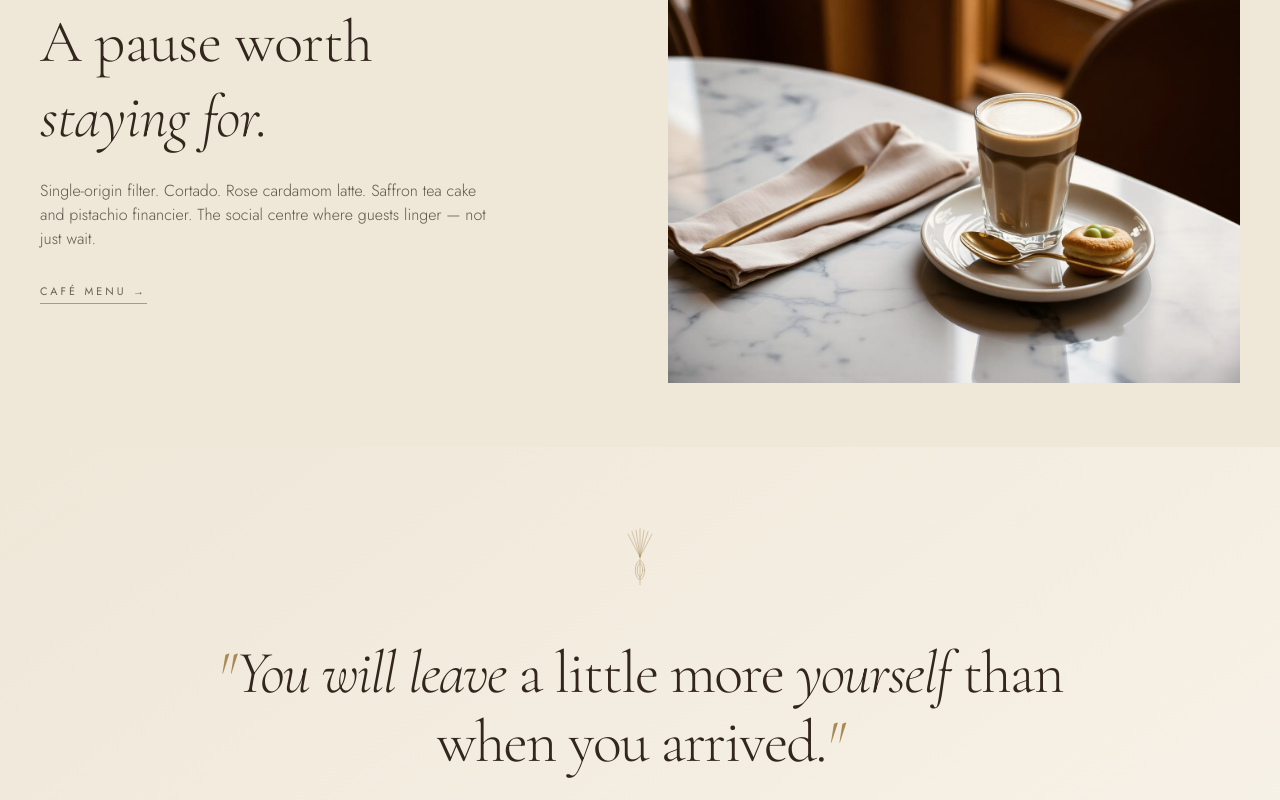
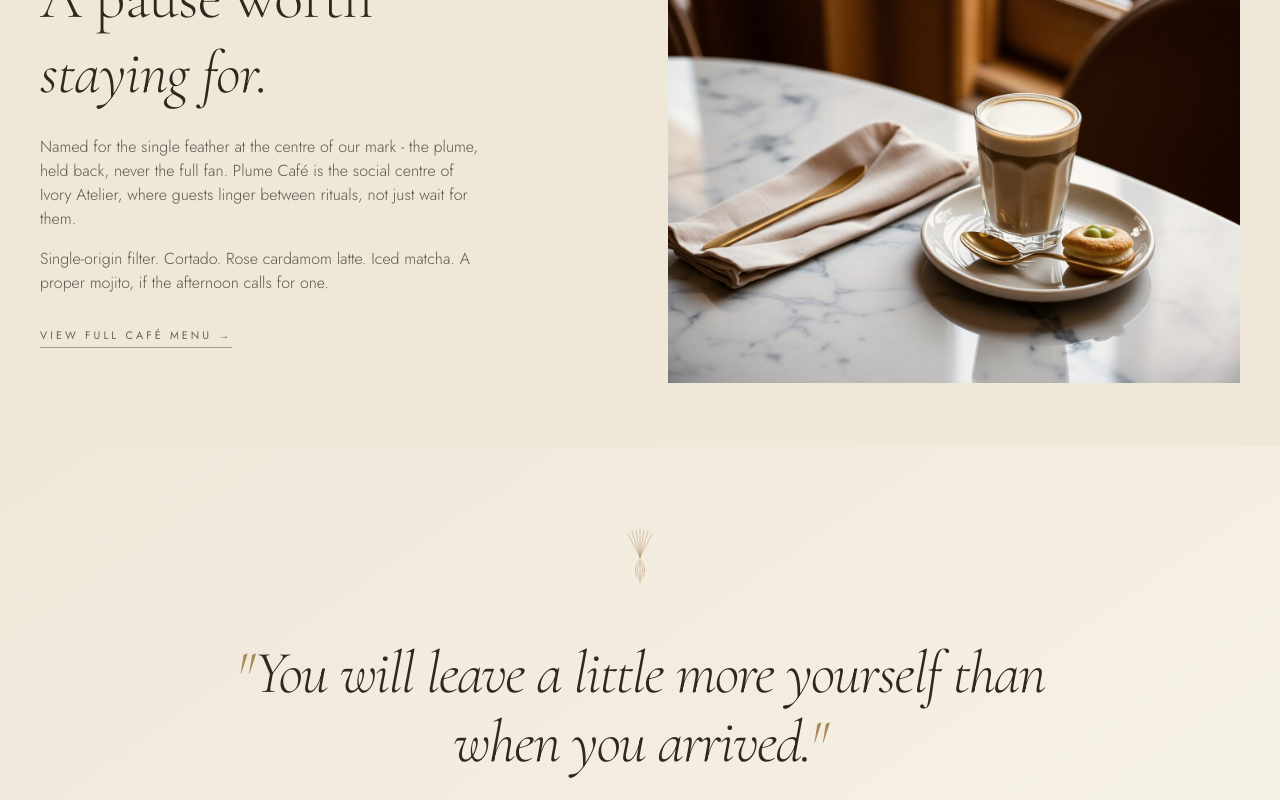
Before and after one commit to rahilmemdani/ivory-test-dep, a Next.js app: page / in a window 1280 px wide. Shown: the part 3560-4360 px from the top of the page. Built offline with nearby package versions, Linux system fonts and the light colour scheme.

Commit message:
Added Plume Cafe details

```diff
--- a/app/page.tsx
+++ b/app/page.tsx
@@ -249,22 +249,26 @@ export default function Home() {
       <section className="mx-auto flex max-w-[1400px] flex-col justify-center px-5 py-12 sm:px-10 sm:py-16">
         <div className="grid items-center gap-14 md:grid-cols-2">
           <div className="order-2 md:order-1">
-            <p className="label text-brass">The Café — the heart</p>
+            <p className="label text-brass">The Plume Café</p>
             <h2 className="mt-4 font-display text-5xl leading-tight text-espresso sm:text-6xl">
               A pause worth
               <br />
               <span className="italic">staying for.</span>
             </h2>
             <p className="mt-6 max-w-md text-espresso/75">
-              Single-origin filter. Cortado. Rose cardamom latte. Saffron tea cake
-              and pistachio financier. The social centre where guests linger — not
-              just wait.
+              Named for the single feather at the centre of our mark - the plume, held back, never the full
+              fan. Plume Café is the social centre of Ivory Atelier, where guests linger between rituals, not
+              just wait for them.
+            </p>
+            <p className="mt-4 max-w-md text-espresso/75">
+              Single-origin filter. Cortado. Rose cardamom latte. Iced matcha. A proper mojito, if the
+              afternoon calls for one.
             </p>
             <Link
               href="/cafe"
               className="label mt-8 inline-block border-b border-espresso/40 pb-1 text-espresso/70 hover:border-brass hover:text-brass"
             >
-              Café Menu →
+              View full café menu →
             </Link>
           </div>
           <figure className="order-1 md:order-2">
@@ -286,8 +290,7 @@ export default function Home() {
 
         <blockquote className="relative mt-12 max-w-4xl font-display text-4xl leading-[1.15] text-espresso sm:text-6xl tracking-tight">
           <span className="italic text-brass font-light">"</span>
-          <span className="italic font-light">You will leave</span> a little more{" "}
-          <span className="italic font-light">yourself</span> than when you arrived.
+          <span className="italic font-light">You will leave a little more yourself than when you arrived.</span>
           <span className="italic text-brass font-light">"</span>
           <cite className="label mt-8 block not-italic text-espresso/40 tracking-[0.3em]">
             — The Brand Promise
```
